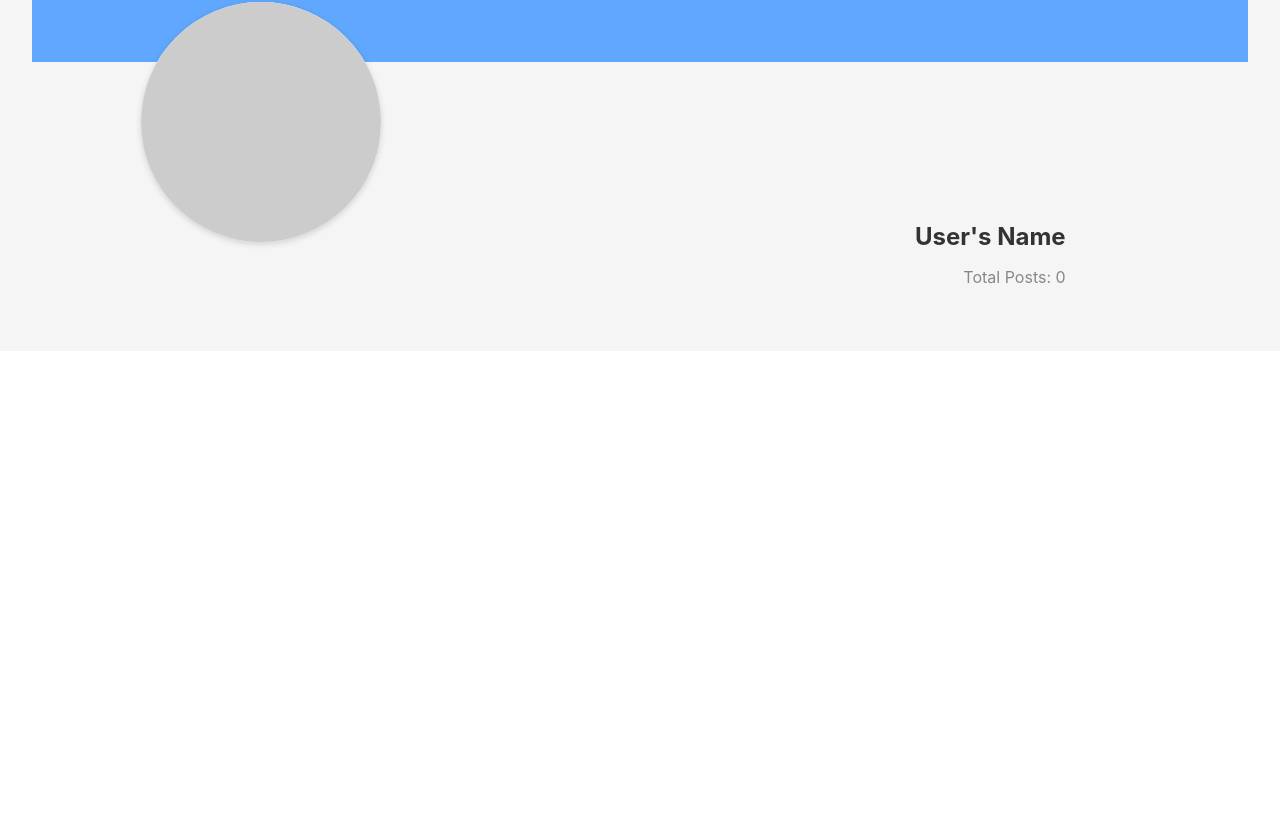
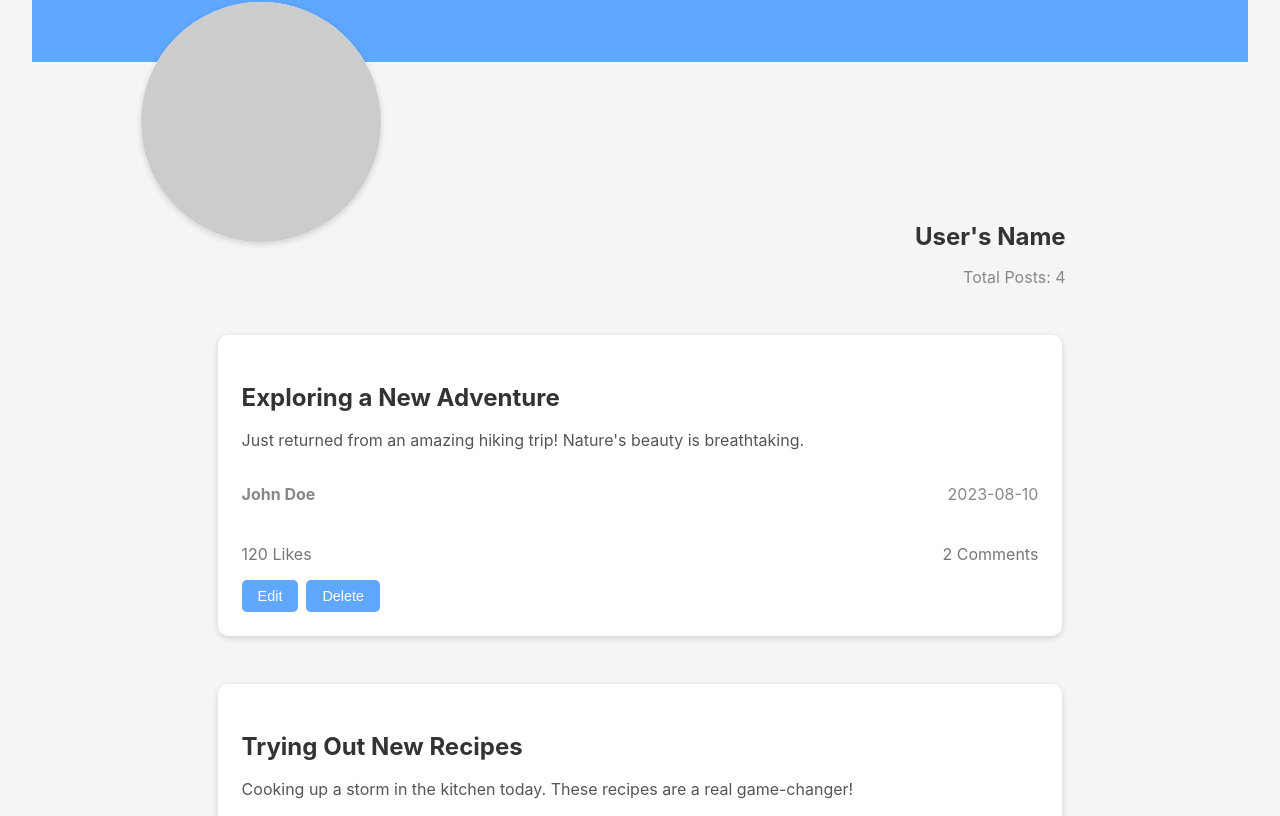
Before and after one commit to mrinmoy32/Connectiverse-React, a React (Create React App) app: page /user/profile in a window 1280 px wide. Shown: the part 354-1170 px from the top of the page. Before the commit the page ends 800 px from the top, so only its background shows below. Built offline with nearby package versions, Linux system fonts and the light colour scheme.

Commit message:
second phase

```diff
--- a/src/App.js
+++ b/src/App.js
@@ -4,8 +4,8 @@ import { BrowserRouter as Router, Route, Routes } from 'react-router-dom';
 import LandingPage from './pages/LandingPage';
 import LoginPage from './pages/LoginPage';
 import SignupPage from './pages/SignupPage';
-import HomePage from './pages/Home';
-import UserPosts from './components/users/UserPosts';
+// import HomePage from './pages/Home';
+import UserProfile from './components/users/UserProfile';
 import UserPost from './components/users/UserPost';
 import NotFound from './pages/NotFound';
 import EditProfile from './components/users/EditProfile';
@@ -19,8 +19,7 @@ function App() {
         <Route path="/" Component={LandingPage} />
         <Route path="/login" Component={LoginPage} />
         <Route path="/signup" Component={SignupPage} />
-        <Route path="/home" Component={HomePage} />
-        <Route path="/user/profile" Component={UserPosts} />
+        <Route path="/user/profile" Component={UserProfile} />
         <Route path="/user/editprofile" Component={EditProfile} />
         <Route path="/user/post/newpost" Component={NewPost} />
         <Route path="/user/post/:postId" Component={UserPost} />
--- a/src/components/common/Card.css
+++ b/src/components/common/Card.css
@@ -1,5 +1,6 @@
+/* Card Component Styles */
 .card {
-    background-color: #1a1a1a;
+    background-color: #fff; /* Bright background color */
     padding: 1.5rem;
     border-radius: 10px;
     box-shadow: 0px 2px 6px rgba(0, 0, 0, 0.15);
@@ -11,21 +12,21 @@
     }
   }
 
-
+  /* Card Title */
   .card-title {
     font-size: 1.2rem;
     margin-bottom: 1rem;
-    color: white;
+    color: #333;
   }
 
-
+  /* Card Content */
   .card-content {
     font-size: 1rem;
-    color: #ccc;
+    color: #555;
     line-height: 1.5;
   }
 
-
+  /* Media Query for responsiveness */
   @media screen and (max-width: 768px) {
     /* Adjust styles as needed for smaller screens */
   }
--- a/src/components/common/Navbar.js
+++ b/src/components/common/Navbar.js
@@ -12,14 +12,15 @@ function Navbar() {
       </div>
       <ul className="nav-links">
         <li>
-          <Link to="/home">Home</Link>
+          <Link to="/user/post/newpost">New Post</Link>
         </li>
         <li>
           <Link to="/user/profile">My Profile</Link>
         </li>
         <li>
-          <Link to="//user/post/newpost">New Post</Link>
+          <Link to="/user/editprofile">Edit Profile</Link>
         </li>
+
         {/* Add more navigation links */}
       </ul>
     </nav>
--- a/src/components/users/NewPost.css
+++ b/src/components/users/NewPost.css
@@ -16,6 +16,9 @@
   max-width: 400px;
   margin: 0 auto;
 }
+input[type="text"] {
+  font-family: monospace;
+}
 
 textarea {
   width: 100%;
@@ -28,6 +31,7 @@
 
 input[type="file"] {
   margin-bottom: 1rem;
+  font-family: monospace;
 }
 
 .post-button {
--- a/src/components/users/NewPost.js
+++ b/src/components/users/NewPost.js
@@ -1,9 +1,10 @@
-import React, { useState } from 'react';
-import Navbar from '../common/Navbar';
-import './NewPost.css';
+import React, { useState } from "react";
+import Navbar from "../common/Navbar";
+import "./NewPost.css";
 
 function NewPost() {
-  const [postText, setPostText] = useState('');
+  const [postTitle, setPostTitle] = useState("");
+  const [postText, setPostText] = useState("");
   const [postImage, setPostImage] = useState(null);
 
   const handlePost = () => {
@@ -16,6 +17,12 @@ function NewPost() {
       <div className="new-post-page">
         <h2>Create a New Post</h2>
         <div className="post-form">
+          <input
+            type="text"
+            placeholder="Give your post a title"
+            value={postTitle}
+            onChange={(e) => setPostTitle(e.target.value)}
+          />
           <textarea
             placeholder="What's on your mind?"
             value={postText}
--- a/src/components/users/UserPost.css
+++ b/src/components/users/UserPost.css
@@ -1,19 +1,60 @@
 /* User Post Component Styles */
 .user-post {
-    width: 100%;
+  width: 66vw; /* 2/3 of viewport width */
+  margin: 1rem auto;
 }
 
 .post-title {
   font-size: 1.5rem;
   margin-bottom: 0.5rem;
+  color: #333;
 }
 
 .post-content {
   font-size: 1rem;
-    color: #ccc;
+  color: #555;
+  line-height: 1.5;
+}
+
+.post-details {
+  display: flex;
+  justify-content: space-between;
+  margin-top: 1rem;
+  color: #888;
+}
+
+.post-author {
+  font-weight: bold;
+}
+
+.post-interactions {
+  display: flex;
+  justify-content: space-between;
+  margin-top: 0.5rem;
+  color: #777;
+}
+
+.edit-button,
+.delete-button {
+  background-color: #60a7ff; /* Bright accent color */
+  color: white;
+  border: none;
+  padding: 0.5rem 1rem;
+  font-size: 0.9rem;
+  border-radius: 5px;
+  cursor: pointer;
+  transition: background-color 0.3s;
+  margin-right: 0.5rem;
+}
+
+.edit-button:hover,
+.delete-button:hover {
+  background-color: #458edf; /* Slightly darker accent color */
 }
 
 /* Media Query for responsiveness */
 @media screen and (max-width: 768px) {
-    /* Adjust styles as needed for smaller screens */
+  .user-post {
+    width: 90vw; /* 90% of viewport width */
   }
+}
--- a/src/components/users/UserPost.js
+++ b/src/components/users/UserPost.js
@@ -2,12 +2,24 @@ import React from 'react';
 import './UserPost.css';
 import Card from '../common/Card'; // Import the Card component
 
-function UserPost({ post }) {
+function UserPost({ post, onEdit, onDelete }) {
   return (
     <div className="user-post">
       <Card>
         <h3 className="post-title">{post.title}</h3>
         <p className="post-content">{post.content}</p>
+        <div className="post-details">
+          <p className="post-author">{post.author}</p>
+          <p className="post-date">{post.date}</p>
+        </div>
+        <div className="post-interactions">
+          <p className="post-likes">{post.likes} Likes</p>
+          <p className="post-comments">{post.comments.length} Comments</p>
+        </div>
+        <div className="post-actions">
+          <button className="edit-button" onClick={() => onEdit(post.id)}>Edit</button>
+          <button className="delete-button" onClick={() => onDelete(post.id)}>Delete</button>
+        </div>
       </Card>
     </div>
   );
--- a/src/components/users/UserPosts.js
+++ /dev/null
@@ -1,41 +0,0 @@
-import React from "react";
-import "./UserPosts.css";
-import UserPost from "./UserPost";
-import Navbar from "../common/Navbar"
-
-function UserPosts() {
-  const posts = [
-    // Array of post data
-    // Each post should have a title, content, and any other necessary information
-  ];
-
-  return (
-    <React.Fragment>
-      <Navbar />
-      <div className="user-posts-page">
-        {/* Cover Photo */}
-        <div className="cover-photo"></div>
-
-        {/* Profile Section */}
-        <div className="profile-section">
-          <div className="profile-image"></div>
-        </div>
-
-        {/* User Info */}
-        <div className="user-info">
-          <h2>User's Name</h2>
-          <p>Total Posts: {posts.length}</p>
-        </div>
-
-        {/* User Posts */}
-        <div className="user-posts">
-          {posts.map((post, index) => (
-            <UserPost key={index} post={post} />
-          ))}
-        </div>
-      </div>
-    </React.Fragment>
-  );
-}
-
-export default UserPosts;
--- /dev/null
+++ b/src/components/users/UserProfile.js
@@ -0,0 +1,128 @@
+import React, { useState } from "react";
+import "./UserProfile.css";
+import UserPost from "./UserPost";
+import Navbar from "../common/Navbar";
+
+function UserProfile() {
+  const posts = [
+    {
+      id: 1,
+      title: "Exploring a New Adventure",
+      content:
+        "Just returned from an amazing hiking trip! Nature's beauty is breathtaking.",
+      date: "2023-08-10",
+      author: "John Doe",
+      likes: 120,
+      comments: [
+        {
+          id: 1,
+          author: "Jane Smith",
+          content: "Wow, the photos are stunning!",
+        },
+        {
+          id: 2,
+          author: "Alex Johnson",
+          content: "I wish I could have been there too.",
+        },
+      ],
+    },
+    {
+      id: 2,
+      title: "Trying Out New Recipes",
+      content:
+        "Cooking up a storm in the kitchen today. These recipes are a real game-changer!",
+      date: "2023-08-09",
+      author: "Alice Parker",
+      likes: 85,
+      comments: [
+        {
+          id: 1,
+          author: "David Lee",
+          content: "The dishes look so delicious!",
+        },
+        { id: 2, author: "Sarah Adams", content: "I need those recipes ASAP!" },
+      ],
+    },
+    {
+      id: 3,
+      title: "Exploring the Great Outdoors",
+      content:
+        "Took a hike in the mountains today. The breathtaking views were totally worth it!",
+      date: "2023-08-10",
+      author: "Michael Johnson",
+      likes: 42,
+      comments: [
+        {
+          id: 1,
+          author: "Emily White",
+          content: "Nature's beauty never ceases to amaze.",
+        },
+        { id: 2, author: "Alex Green", content: "I should plan a hike too!" },
+      ],
+    },
+    {
+      id: 4,
+      title: "Movie Night Marathon",
+      content:
+        "Having a movie night with friends. Popcorn, cozy blankets, and a selection of classic films!",
+      date: "2023-08-11",
+      author: "Mark Williams",
+      likes: 67,
+      comments: [
+        { id: 1, author: "Olivia Brown", content: "Sounds like so much fun!" },
+        {
+          id: 2,
+          author: "Jacob Miller",
+          content: "Count me in for the next one!",
+        },
+      ],
+    },
+  ];
+
+  const [postData, setPostData] = useState(posts);
+
+  const handleEdit = (postId) => {
+    // Implement edit functionality here using postId
+    console.log(`Editing post with ID: ${postId}`);
+  };
+
+  const handleDelete = (postId) => {
+    // Implement delete functionality here using postId
+    setPostData(posts.filter((post) => post.id !== postId));
+  };
+
+  return (
+    <React.Fragment>
+      <Navbar />
+      <div className="user-posts-page">
+        {/* Cover Photo */}
+        <div className="cover-photo"></div>
+
+        {/* Profile Section */}
+        <div className="profile-section">
+          <div className="profile-image"></div>
+        </div>
+
+        {/* User Info */}
+        <div className="user-info">
+          <h2>User's Name</h2>
+          <p>Total Posts: {posts.length}</p>
+        </div>
+
+        {/* User Posts */}
+        <div className="user-posts">
+          {postData.map((postData, index) => (
+            <UserPost
+              key={index}
+              post={postData}
+              onEdit={handleEdit}
+              onDelete={handleDelete}
+            />
+          ))}
+        </div>
+      </div>
+    </React.Fragment>
+  );
+}
+
+export default UserProfile;
--- a/src/pages/Home.js
+++ /dev/null
@@ -1,9 +0,0 @@
-import React from 'react'
-
-function HomePage() {
-  return (
-    <div>Homepage</div>
-  )
-}
-
-export default HomePage
```
Also changed, not shown: src/components/users/UserProfile.css (renamed from src/components/users/UserPosts.css). Lines whose indentation alone changed are shown as unchanged.
